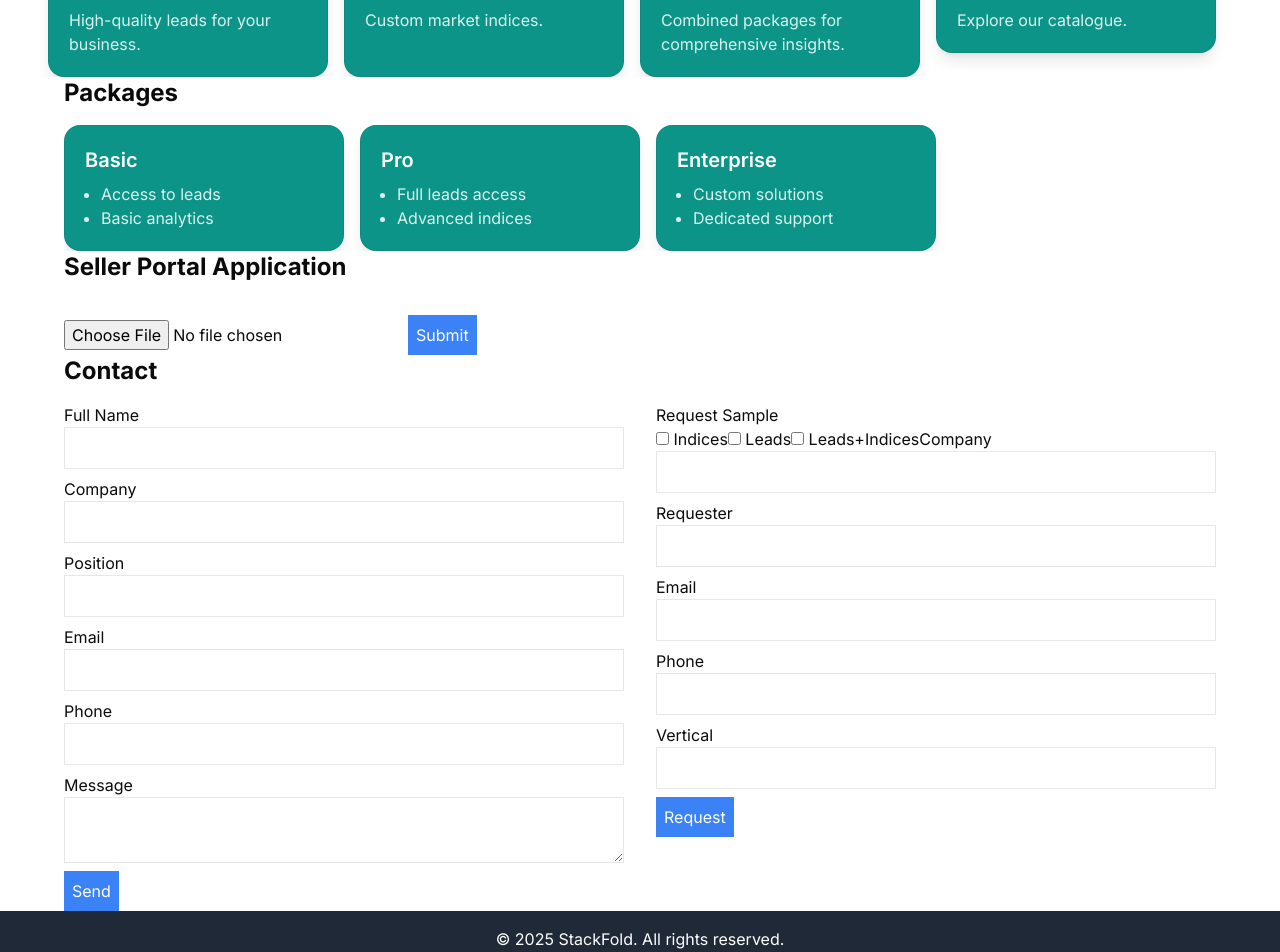
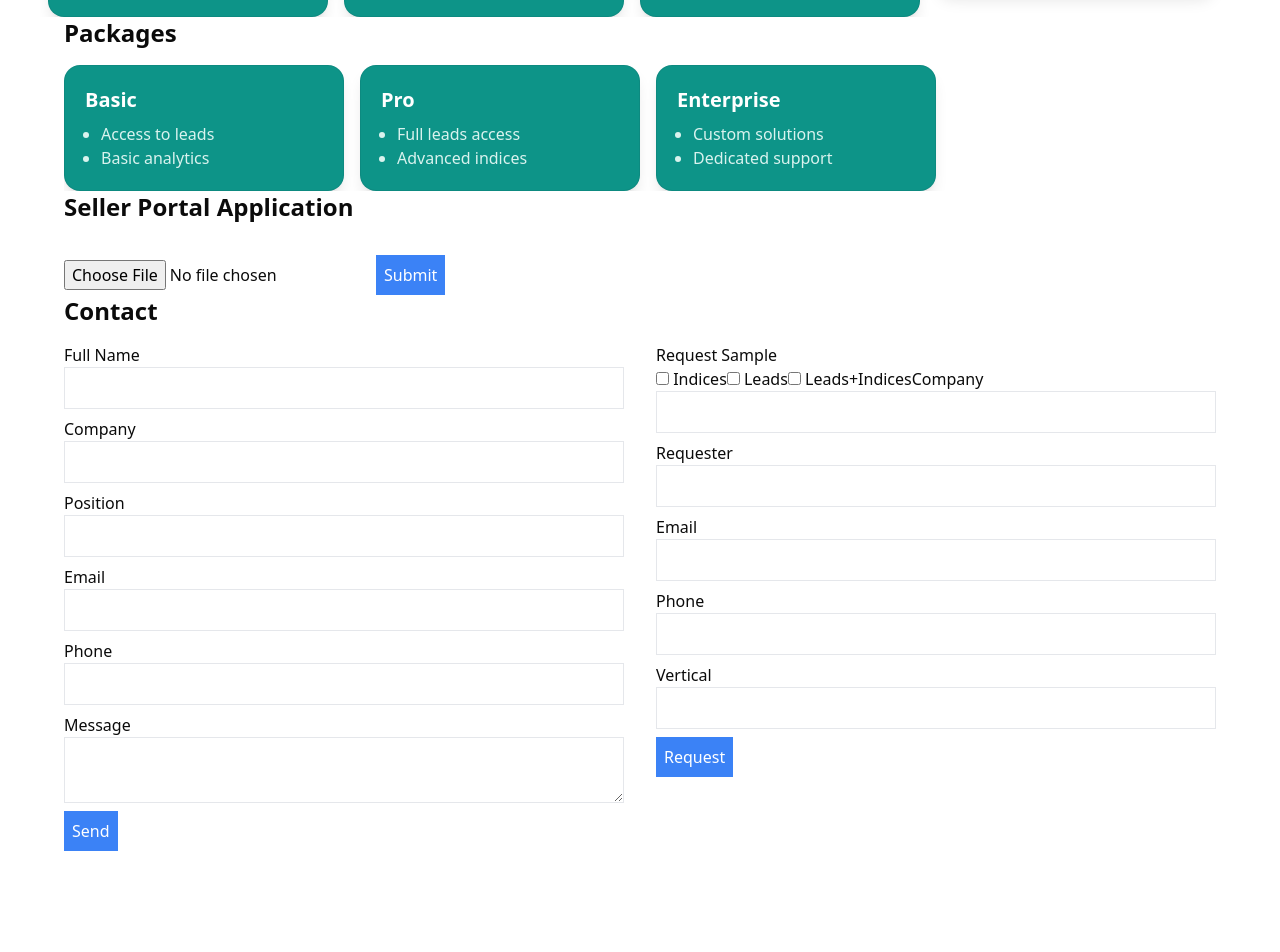
Before and after one commit to Lenaulujuju3/stackfold, a Next.js app: page / in a window 1280 px wide. Shown: the part 755-1707 px from the top of the page. After the commit the page ends 1606 px from the top, so only its background shows below. Built offline with nearby package versions, Linux system fonts and the light colour scheme.

Commit message:
Refactor RootLayout and update metadata

```diff
--- a/app/layout.tsx
+++ b/app/layout.tsx
@@ -1,51 +1,15 @@
-import type { Metadata } from "next";
-import { Inter } from "next/font/google";
-import "./globals.css";
-import Providers from "@/components/Providers";
-import Link from "next/link";
+import './globals.css';
+import { ReactNode } from 'react';
 
-const inter = Inter({ subsets: ["latin"] });
-
-export const metadata: Metadata = {
-  title: "StackFold Leads and Market Indices",
-  description: "Data analytics, leads, and indices platform",
-  openGraph: {
-    title: "StackFold",
-    description: "Leads and Indices for your business",
-    images: "/og-image.jpg", // Assume placeholder
-  },
+export const metadata = {
+  title: 'StackFold — Consumer Demand Cohorts',
+  description: 'Performance-grade audience segmentation for insurance acquisition teams.',
 };
 
-export default function RootLayout({
-  children,
-}: Readonly<{
-  children: React.ReactNode;
-}>) {
+export default function RootLayout({ children }: { children: ReactNode }) {
   return (
     <html lang="en">
-      <body className={inter.className}>
-        <Providers>
-          <nav className="gradient-accent text-white p-4 shadow-md">
-            <div className="container mx-auto flex justify-between items-center">
-              <Link href="/" className="font-bold text-xl">StackFold</Link>
-              <div className="space-x-4">
-                <Link href="/packages" className="hover:text-teal transition-colors">Packages</Link>
-                <Link href="/products" className="hover:text-teal transition-colors">Products</Link>
-                <Link href="/about" className="hover:text-teal transition-colors">About</Link>
-                <Link href="/dashboard" className="hover:text-teal transition-colors">Dashboard</Link>
-                <Link href="/sell" className="hover:text-teal transition-colors">Sell</Link>
-                <Link href="/contact" className="hover:text-teal transition-colors">Contact</Link>
-                <Link href="/login" className="hover:text-teal transition-colors">Login</Link>
-                <Link href="/register" className="hover:text-teal transition-colors">Register</Link>
-              </div>
-            </div>
-          </nav>
-          {children}
-          <footer className="bg-gray-800 text-white p-4 text-center mt-auto">
-            &copy; 2025 StackFold. All rights reserved.
-          </footer>
-        </Providers>
-      </body>
+      <body className="antialiased">{children}</body>
     </html>
   );
 }
```
